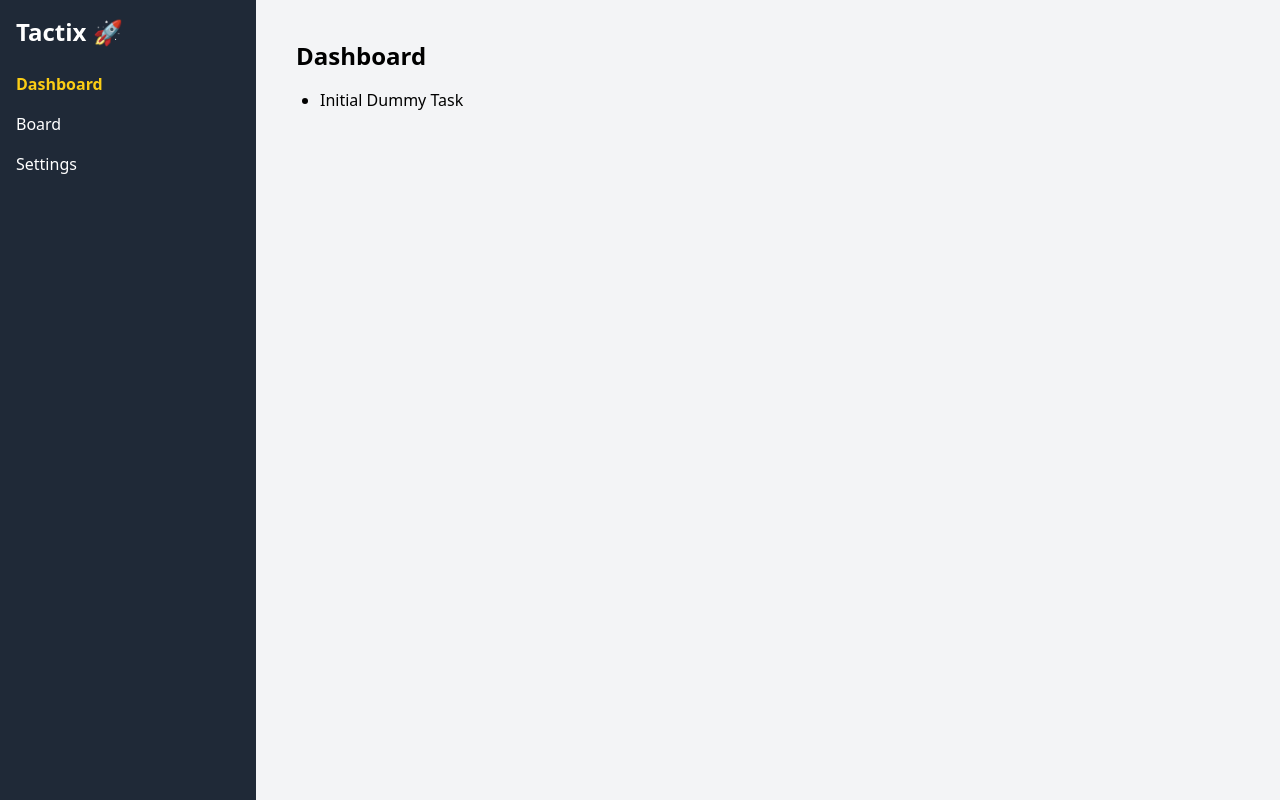
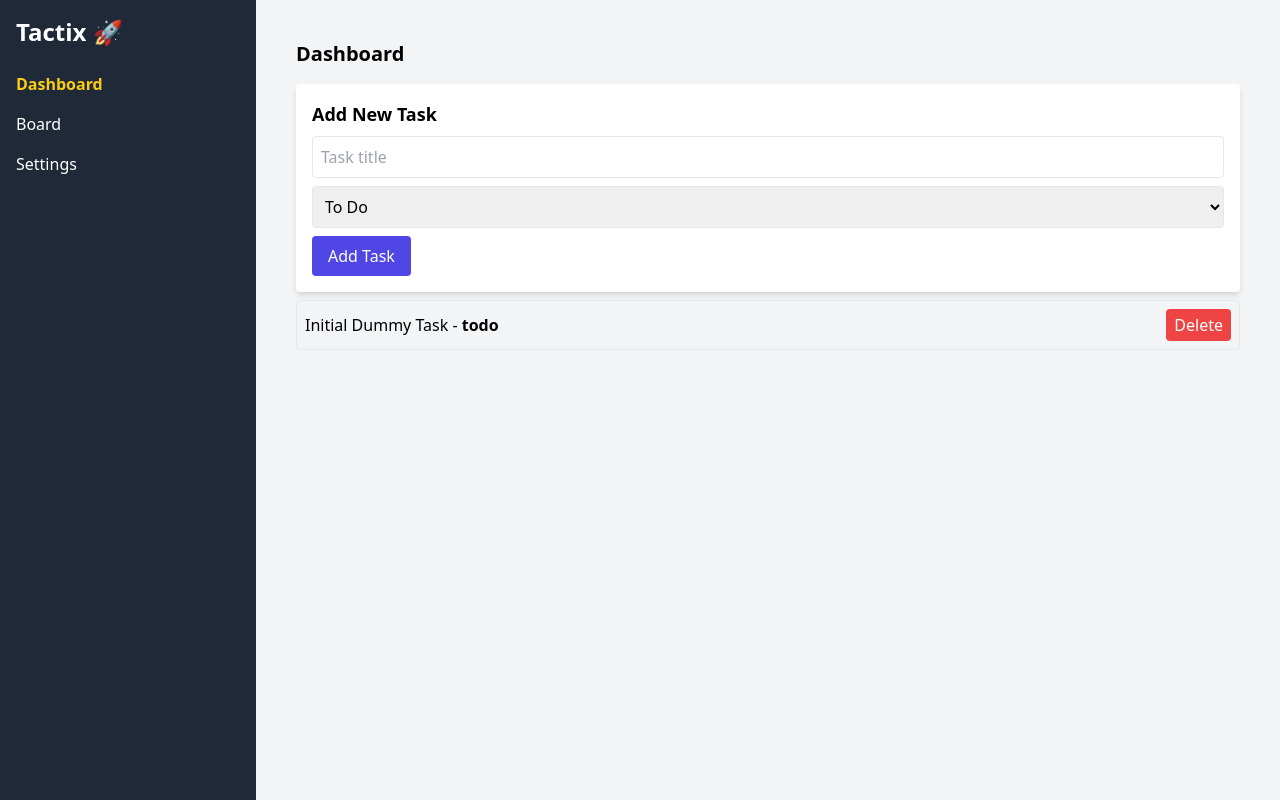
Before and after one commit to anusha2211/Tactix, a React (Create React App) app in the folder client/: page / in a window 1280 px wide. Built offline with nearby package versions, Linux system fonts and the light colour scheme.

Commit message:
Add Delete function

```diff
--- a/client/src/features/tasks/taskSlice.js
+++ b/client/src/features/tasks/taskSlice.js
@@ -13,6 +13,10 @@ const taskSlice = createSlice({
         addTask(state, action) {
             state.tasks.push(action.payload);
         },
+        deleteTask(state, action) {
+            const idToDelete = action.payload;
+            state.tasks = state.tasks.filter(task => task.id !== idToDelete);
+        }
     },
 });
 
@@ -20,4 +24,4 @@ const taskSlice = createSlice({
 export default taskSlice.reducer;
 
 // Export actions for dispatching
-export const { addTask } = taskSlice.actions;
+export const { addTask, deleteTask } = taskSlice.actions;
--- a/client/src/pages/Dashboard.jsx
+++ b/client/src/pages/Dashboard.jsx
@@ -1,19 +1,34 @@
 import React from 'react';
-import { useSelector } from 'react-redux';
+// import { useSelector } from 'react-redux';
+import TaskForm from '../components/TaskForm/TaskForm';
+import { useDispatch, useSelector } from 'react-redux';
+import { deleteTask } from '../features/tasks/taskSlice';
+
 
 const Dashboard = () => {
+  // Select tasks from Redux state
   const tasks = useSelector((state) => state.tasks.tasks);
-
-  console.log('Tasks from Redux:', tasks);
+  const dispatch = useDispatch();
 
   return (
     <div className="p-4">
-      <h1 className="text-2xl font-bold">Dashboard</h1>
-      <ul className="mt-4 list-disc pl-6">
-        {tasks.map((task) => (
-          <li key={task.id}>{task.title}</li>
-        ))}
-      </ul>
+      <h1 className="text-xl font-bold mb-4">Dashboard</h1>
+
+      {/* Add Task Form */}
+      <TaskForm />
+
+      {/* List all tasks */}
+      {tasks.map((task, index) => (
+        <div key={index} className="border rounded p-2 my-2 flex justify-between items-center">
+          <span>{task.title} - <strong>{task.status}</strong></span>
+          <button
+            onClick={() => dispatch(deleteTask(task.id))}
+            className="bg-red-500 text-white px-2 py-1 rounded"
+          >
+            Delete
+          </button>
+        </div>
+      ))}
     </div>
   );
 };
```
